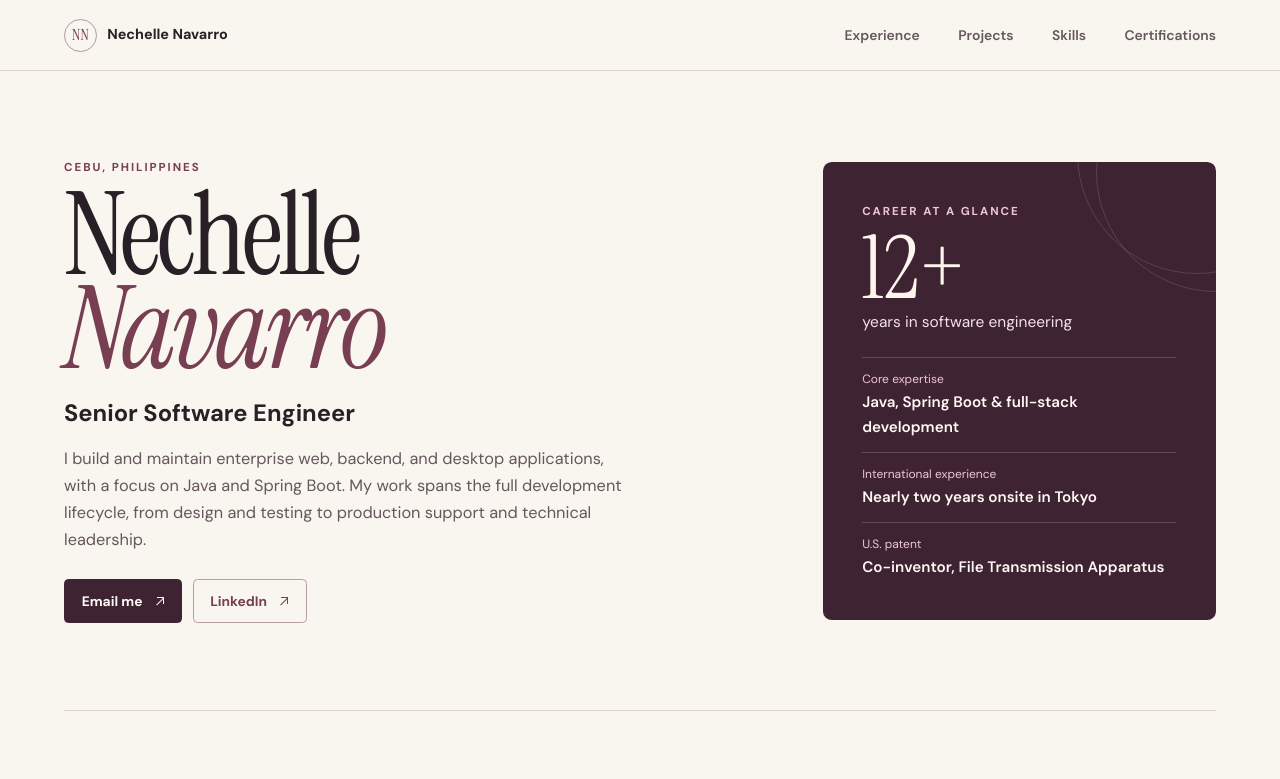
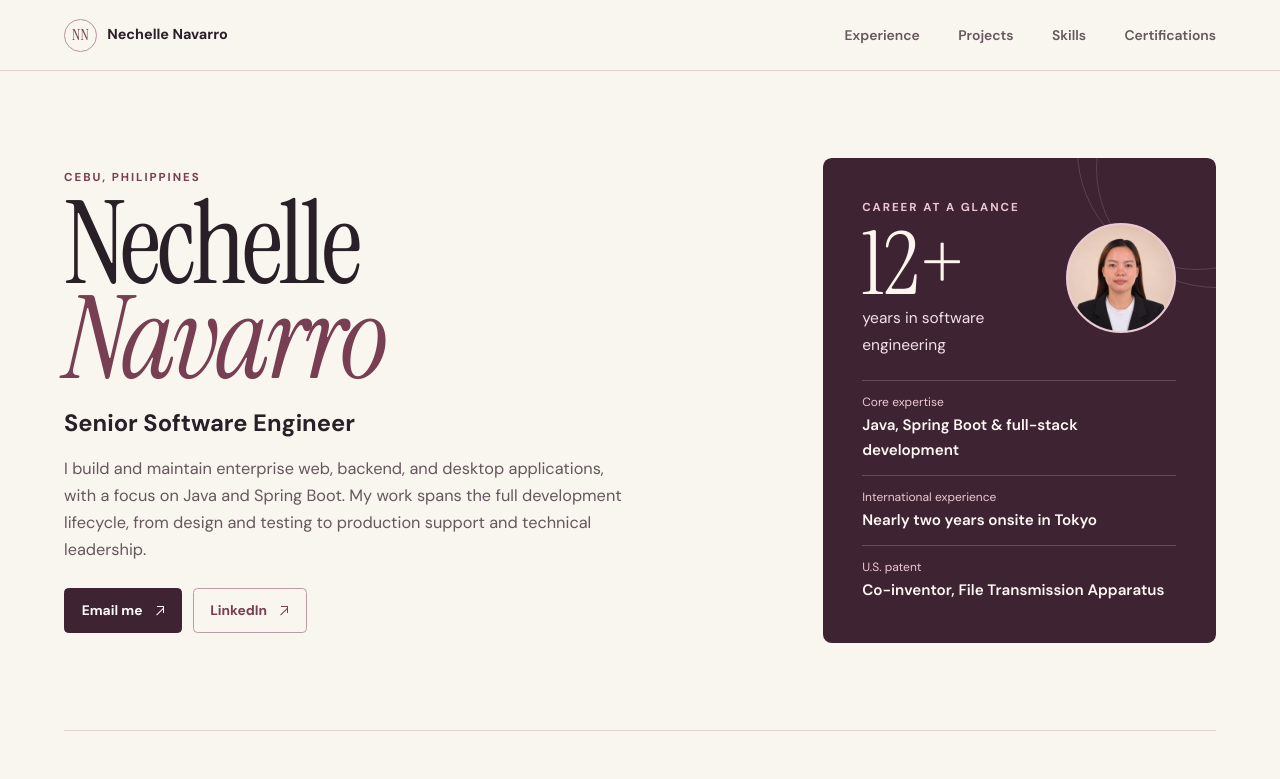
Before and after one commit to nechnavarro/navarro-nechelle.github.io, a plain HTML site: page index.html in a window 1280 px wide. Shown: the top 779 px of the page. Drawn offline with Linux system fonts and the light colour scheme.

Commit message:
Update index.html

```diff
--- a/index.html
+++ b/index.html
@@ -457,7 +457,7 @@ OTHER DEALINGS IN THE FONT SOFTWARE.
             <p class="eyebrow">Career at a glance</p>
             <p><span class="stat">12+</span><span class="stat-label">years in software engineering</span></p>
           </div>
-          <div class="profile-avatar" hidden>
+          <div class="profile-avatar" >
             <img src="avatar.webp" alt="Portrait of Nechelle Navarro" width="512" height="512">
           </div>
         </div>
```
